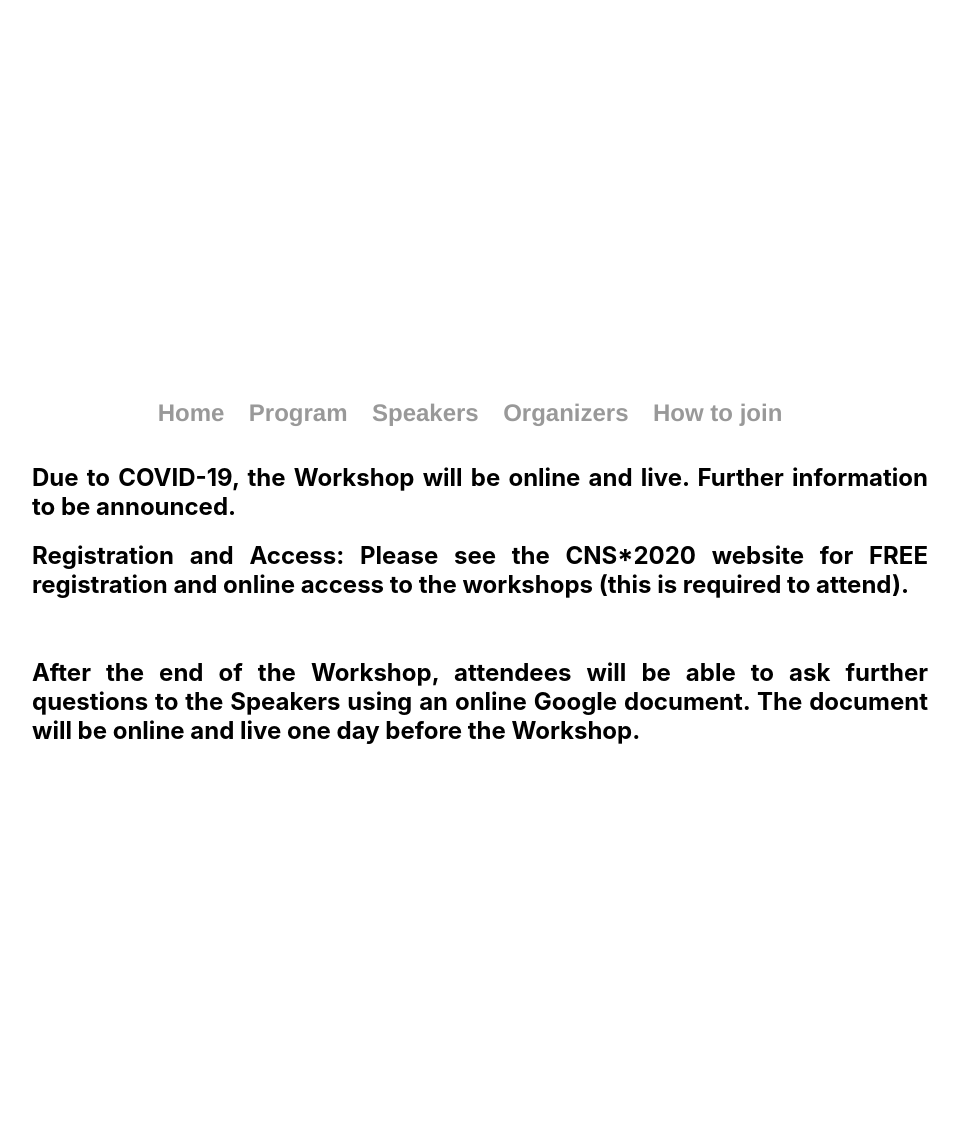
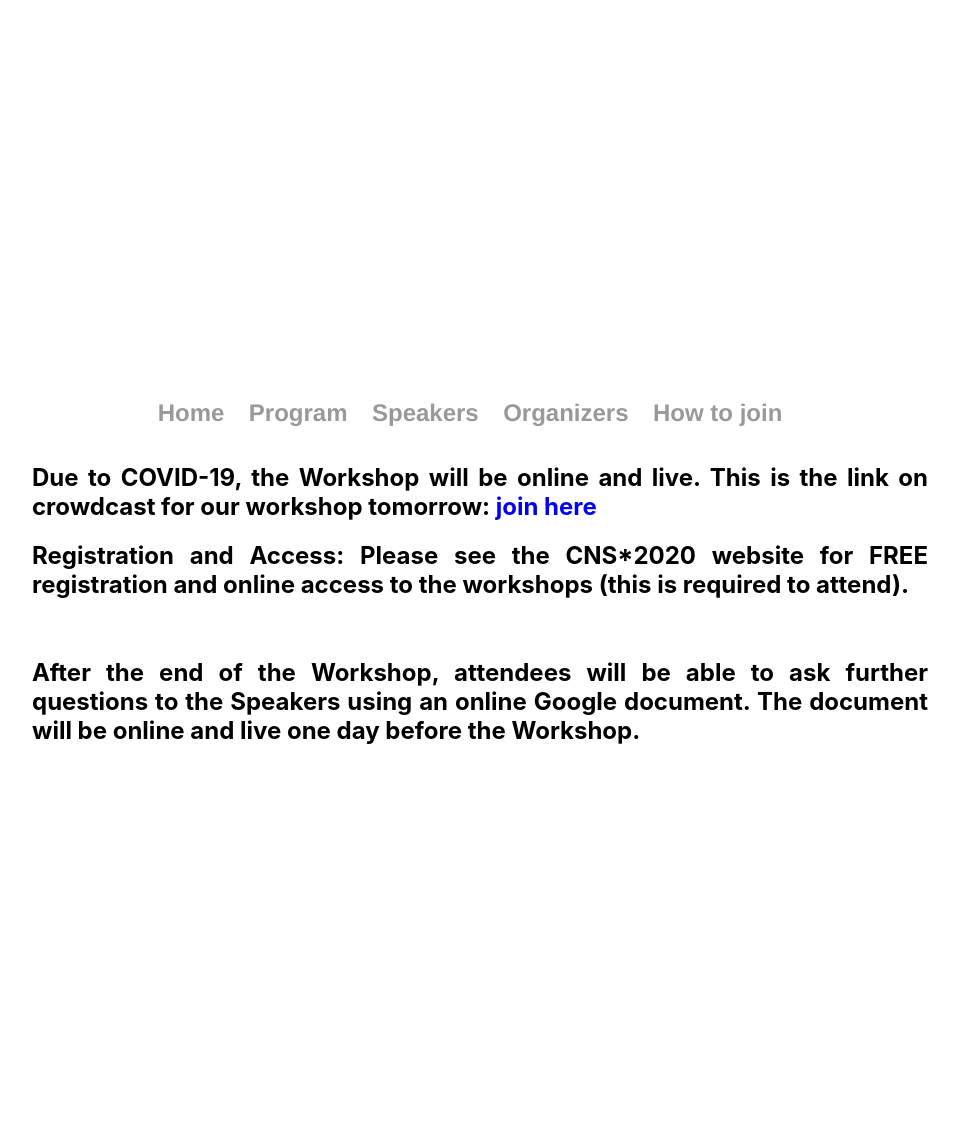
Before and after one commit to spirosChv/ocns2021interneurons, a Jekyll site: the page built from join/index.html, in a window 1280 px wide. Shown: the whole page, without its empty margins (160-1119 px from the left). Built offline with Jekyll 4.4.1, drawn with Linux system fonts in a browser that asks for light colours.

Commit message:
Update index.html

```diff
--- a/join/index.html
+++ b/join/index.html
@@ -5,7 +5,7 @@ title: Speakers
 
 <div class="blurb">
 
-      <h2 style="fonts-size: 16px"> Due to COVID-19, the Workshop will be online and live. Further information to be announced. </h2>
+      <h2 style="fonts-size: 16px"> Due to COVID-19, the Workshop will be online and live. This is the link on crowdcast for our workshop tomorrow: <a style="color:blue" href="https://www.crowdcast.io/e/cns2020-w10https://www.crowdcast.io/e/cns2020-w10">join here </a></h2>
       <h2 style="fonts-size: 16px">Registration and Access: Please see the CNS*2020 website for FREE registration and online access to the workshops
       (this is required to attend).</h2>
       <br> <h2> After the end of the Workshop, attendees will be able to ask further questions to the Speakers using an online Google document.
```
